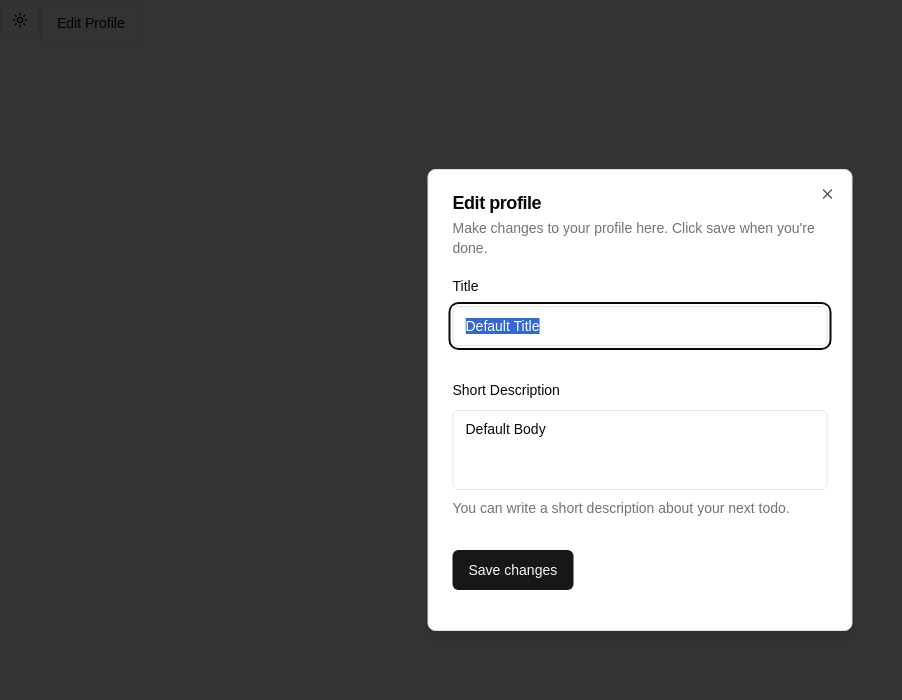
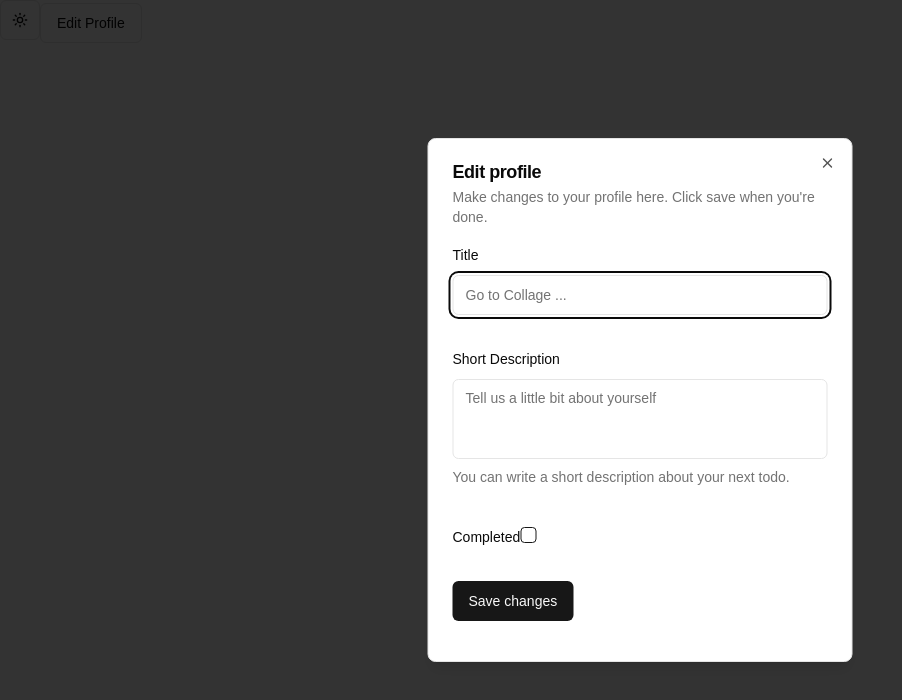
Before and after one commit to SolomDev00/Todo-App-FullStack, a Next.js app: page / in a window 1280 px wide. Both pictures are taken after a click on the button "Edit Profile". Shown: the top 700 px of the page, without its empty margins (0-902 px from the left). Built offline with nearby package versions, Linux system fonts and the light colour scheme.

Commit message:
Check Box Completed is done.

```diff
--- a/actions/todo.actions.ts
+++ b/actions/todo.actions.ts
@@ -8,11 +8,12 @@
 export const getTodoListAction = async () => {
   return await prisma.todo.findMany();
 };
-export const createTodoAction = async ({ title, body }: TodoFormValues) => {
+export const createTodoAction = async ({ title, body, complated }: TodoFormValues) => {
   await prisma.todo.create({
     data: {
       title,
       body,
+      complated,
     },
   });
 };
--- a/components/AddTodoForm.tsx
+++ b/components/AddTodoForm.tsx
@@ -25,11 +25,13 @@
 import { useForm } from "react-hook-form";
 import { todoFormSchema, TodoFormValues } from "@/schema";
 import { createTodoAction } from "@/actions/todo.actions";
+import { Checkbox } from "@/components/ui/checkbox";
 
 const AddTodoForm = () => {
   const defaultValues: Partial<TodoFormValues> = {
-    title: "Default Title",
-    body: "Default Body",
+    title: "",
+    body: "",
+    complated: false,
   };
 
   const form = useForm<TodoFormValues>({
@@ -39,7 +41,7 @@
   });
 
   const onSubmit = async (data: TodoFormValues) => {
-    await createTodoAction({title: data.title, body: data.body})
+    await createTodoAction({ title: data.title, body: data.body, complated: data.complated })
   };
 
   return (
@@ -89,6 +91,19 @@
                 </FormItem>
               )}
             />
+            <FormField
+              control={form.control}
+              name="complated"
+              render={({ field }) => (
+                <FormItem>
+                  <FormLabel>Completed</FormLabel>
+                  <FormControl>
+                    <Checkbox checked={field.value} onCheckedChange={field.onChange} />
+                  </FormControl>
+                  <FormMessage />
+                </FormItem>
+              )}
+            />
           <Button type="submit">Save changes</Button>
           </form>
         </Form>
--- /dev/null
+++ b/components/ui/checkbox.tsx
@@ -0,0 +1,30 @@
+"use client"
+
+import * as React from "react"
+import * as CheckboxPrimitive from "@radix-ui/react-checkbox"
+import { Check } from "lucide-react"
+
+import { cn } from "@/lib/utils"
+
+const Checkbox = React.forwardRef<
+  React.ElementRef<typeof CheckboxPrimitive.Root>,
+  React.ComponentPropsWithoutRef<typeof CheckboxPrimitive.Root>
+>(({ className, ...props }, ref) => (
+  <CheckboxPrimitive.Root
+    ref={ref}
+    className={cn(
+      "peer h-4 w-4 shrink-0 rounded-sm border border-primary ring-offset-background focus-visible:outline-none focus-visible:ring-2 focus-visible:ring-ring focus-visible:ring-offset-2 disabled:cursor-not-allowed disabled:opacity-50 data-[state=checked]:bg-primary data-[state=checked]:text-primary-foreground",
+      className
+    )}
+    {...props}
+  >
+    <CheckboxPrimitive.Indicator
+      className={cn("flex items-center justify-center text-current")}
+    >
+      <Check className="h-4 w-4" />
+    </CheckboxPrimitive.Indicator>
+  </CheckboxPrimitive.Root>
+))
+Checkbox.displayName = CheckboxPrimitive.Root.displayName
+
+export { Checkbox }
--- a/package.json
+++ b/package.json
@@ -14,6 +14,7 @@
   "dependencies": {
     "@hookform/resolvers": "^3.9.1",
     "@prisma/client": "6.0.1",
+    "@radix-ui/react-checkbox": "^1.1.2",
     "@radix-ui/react-dialog": "^1.1.2",
     "@radix-ui/react-dropdown-menu": "^2.1.2",
     "@radix-ui/react-label": "^2.1.0",
--- a/schema/index.ts
+++ b/schema/index.ts
@@ -15,6 +15,7 @@
       message: "Short description must not be longer than 20 characters.",
     })
     .optional(),
+  complated: z.boolean(),
 });
 
 export type TodoFormValues = z.infer<typeof todoFormSchema>;
```
Also changed, not shown: 1 other file (tests, documents, lock files or other folders).
